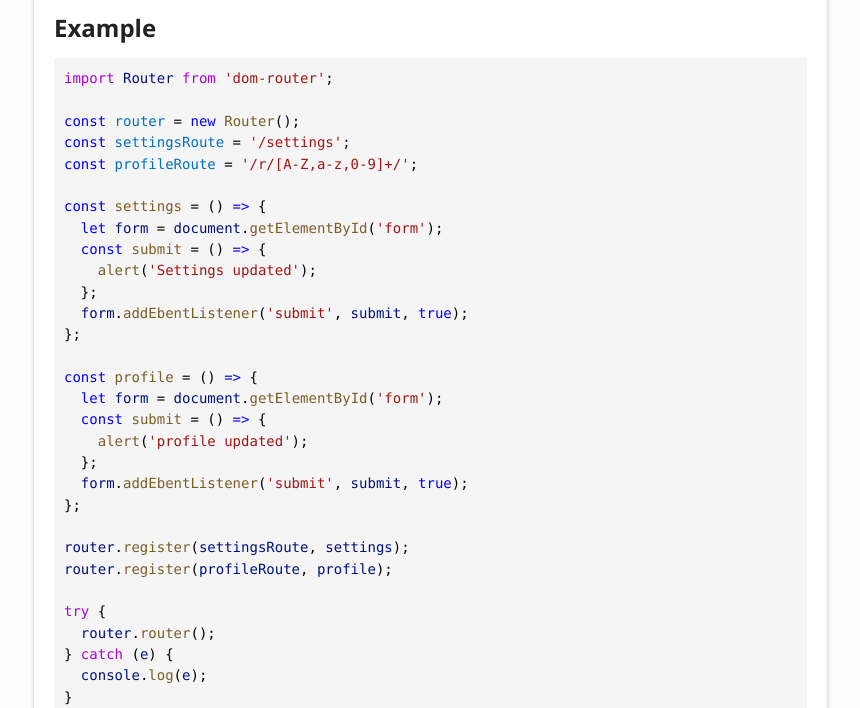
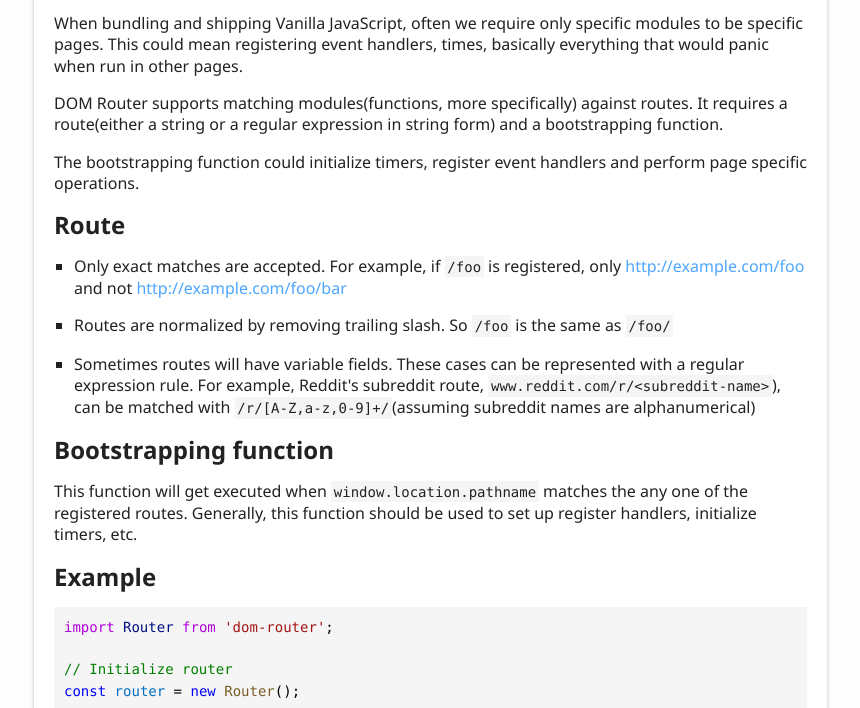
Before and after one commit to realaravinth/dom-router, a plain HTML site: page index.html in a window 1280 px wide. Shown: the part 1192-1900 px from the top of the page, without its empty margins (6-866 px from the left). Drawn offline with Linux system fonts and the light colour scheme.

Commit message:
Deploying to gh-pages from  @ dba60b4284997b28d45b56eccd21717852f5e442 🚀

```diff
--- a/index.html
+++ b/index.html
@@ -69,12 +69,47 @@
 						<a href="https://github.com/realaravinth/dom-router/actions/workflows/build.yml"><img src="https://github.com/realaravinth/dom-router/actions/workflows/build.yml/badge.svg" alt="Build"></a>
 					<a href="https://codecov.io/gh/realaravinth/dom-router"><img src="https://codecov.io/gh/realaravinth/dom-router/branch/master/graph/badge.svg" alt="codecov"></a></p>
 				</div>
+				<p>When bundling and shipping Vanilla JavaScript, often we
+					require only specific modules to be specific pages. This could mean
+					registering event handlers, times, basically everything that would panic
+				when run in other pages.</p>
+				<p>DOM Router supports matching modules(functions, more specifically)
+					against routes. It requires a route(either a string or a regular
+				expression in string form) and a bootstrapping function.</p>
+				<p>The bootstrapping function could initialize timers, register event
+				handlers and perform page specific operations.</p>
+				<a href="#route" id="route" style="color: inherit; text-decoration: none;">
+					<h2>Route</h2>
+				</a>
+				<ul>
+					<li><p>Only exact matches are accepted.
+							For example, if <code>/foo</code> is registered,
+						only <a href="http://example.com/foo">http://example.com/foo</a> and not <a href="http://example.com/foo/bar">http://example.com/foo/bar</a></p>
+					</li>
+					<li><p>Routes are normalized by removing trailing slash.
+						So <code>/foo</code> is the same as <code>/foo/</code></p>
+					</li>
+					<li><p>Sometimes routes will have variable fields. These
+							cases can be represented with a regular expression rule.
+							For example, Reddit&#39;s subreddit
+							route, <code>www.reddit.com/r/&lt;subreddit-name&gt;</code>), can be matched with
+						<code>/r/[A-Z,a-z,0-9]+/</code>(assuming subreddit names are alphanumerical)</p>
+					</li>
+				</ul>
+				<a href="#bootstrapping-function" id="bootstrapping-function" style="color: inherit; text-decoration: none;">
+					<h2>Bootstrapping function</h2>
+				</a>
+				<p>This function will get executed when <code>window.location.pathname</code> matches
+					the any one of the registered routes. Generally, this function should be
+				used to set up register handlers, initialize timers, etc.</p>
 				<a href="#example" id="example" style="color: inherit; text-decoration: none;">
 					<h2>Example</h2>
 				</a>
 				<pre><code class="language-typescript"><span style="color: #AF00DB">import</span><span style="color: #000000"> </span><span style="color: #001080">Router</span><span style="color: #000000"> </span><span style="color: #AF00DB">from</span><span style="color: #000000"> </span><span style="color: #A31515">&#039;dom-router&#039;</span><span style="color: #000000">;</span>
 
+<span style="color: #008000">// Initialize router</span>
 <span style="color: #0000FF">const</span><span style="color: #000000"> </span><span style="color: #0070C1">router</span><span style="color: #000000"> = </span><span style="color: #0000FF">new</span><span style="color: #000000"> </span><span style="color: #795E26">Router</span><span style="color: #000000">();</span>
+
 <span style="color: #0000FF">const</span><span style="color: #000000"> </span><span style="color: #0070C1">settingsRoute</span><span style="color: #000000"> = </span><span style="color: #A31515">&#039;/settings&#039;</span><span style="color: #000000">;</span>
 <span style="color: #0000FF">const</span><span style="color: #000000"> </span><span style="color: #0070C1">profileRoute</span><span style="color: #000000"> = </span><span style="color: #A31515">&#039;/r/[A-Z,a-z,0-9]+/&#039;</span><span style="color: #000000">;</span>
 
@@ -103,6 +138,9 @@
 <span style="color: #000000">  </span><span style="color: #001080">console</span><span style="color: #000000">.</span><span style="color: #795E26">log</span><span style="color: #000000">(</span><span style="color: #001080">e</span><span style="color: #000000">);</span>
 <span style="color: #000000">}</span>
 </code></pre>
+				<a href="#in-the-wild" id="in-the-wild" style="color: inherit; text-decoration: none;">
+					<h2>In the wild</h2>
+				</a>
 				<ul>
 					<li>see <a href="https://github.com/mCaptcha/mCaptcha">mCaptcha/mCaptcha</a></li>
 				</ul>
```
Also changed, not shown: classes/default.html (+4 -4 lines).
